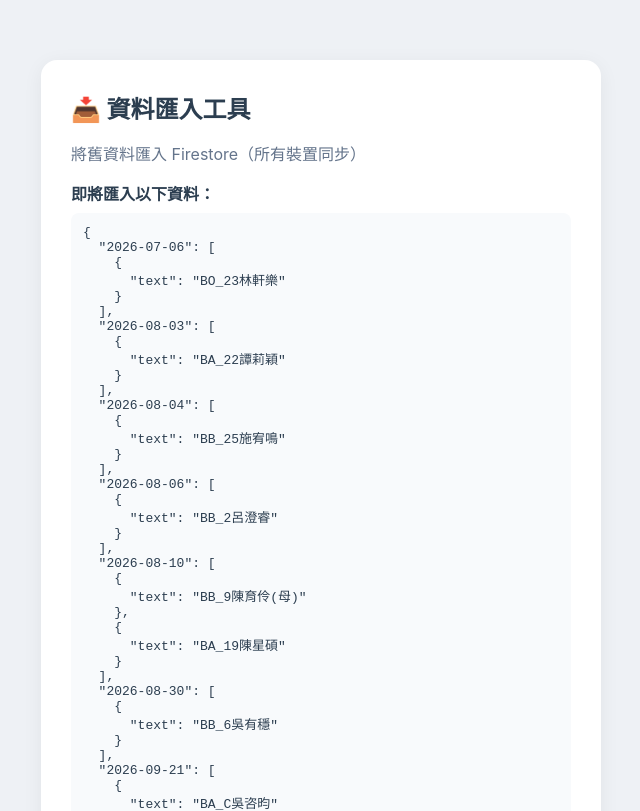
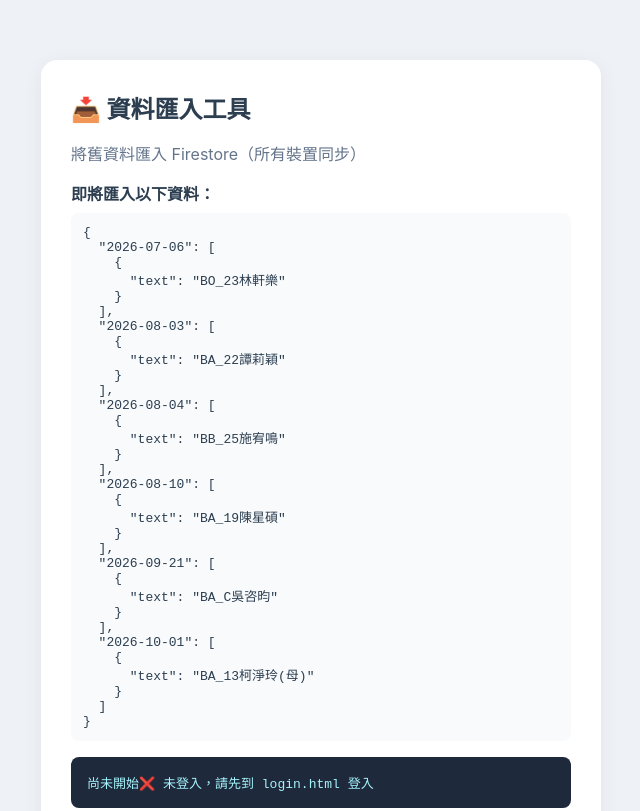
Before and after one commit to musicjting-cpu/calendar-app, a plain HTML site: page migrate.html in a window 1280 px wide. Shown: the top 811 px of the page, without its empty margins (319-959 px from the left). Drawn offline with Linux system fonts and the light colour scheme; no server answers.

Commit message:
Keep only 6 new events, remove already imported ones

```diff
--- a/migrate.html
+++ b/migrate.html
@@ -56,25 +56,14 @@
     "2026-08-04": [
       { "text": "BB_25施宥鳴" }
     ],
-    "2026-08-06": [
-      { "text": "BB_2呂澄睿" }
-    ],
     "2026-08-10": [
-      { "text": "BB_9陳育伶(母)" },
       { "text": "BA_19陳星碩" }
-    ],
-    "2026-08-30": [
-      { "text": "BB_6吳有穩" }
     ],
     "2026-09-21": [
       { "text": "BA_C吳咨昀" }
     ],
     "2026-10-01": [
-      { "text": "BA_11許煒燁(母)" },
       { "text": "BA_13柯淨玲(母)" }
-    ],
-    "2026-12-01": [
-      { "text": "BA_3黃淑婷(母)" }
     ]
   };
 
```
